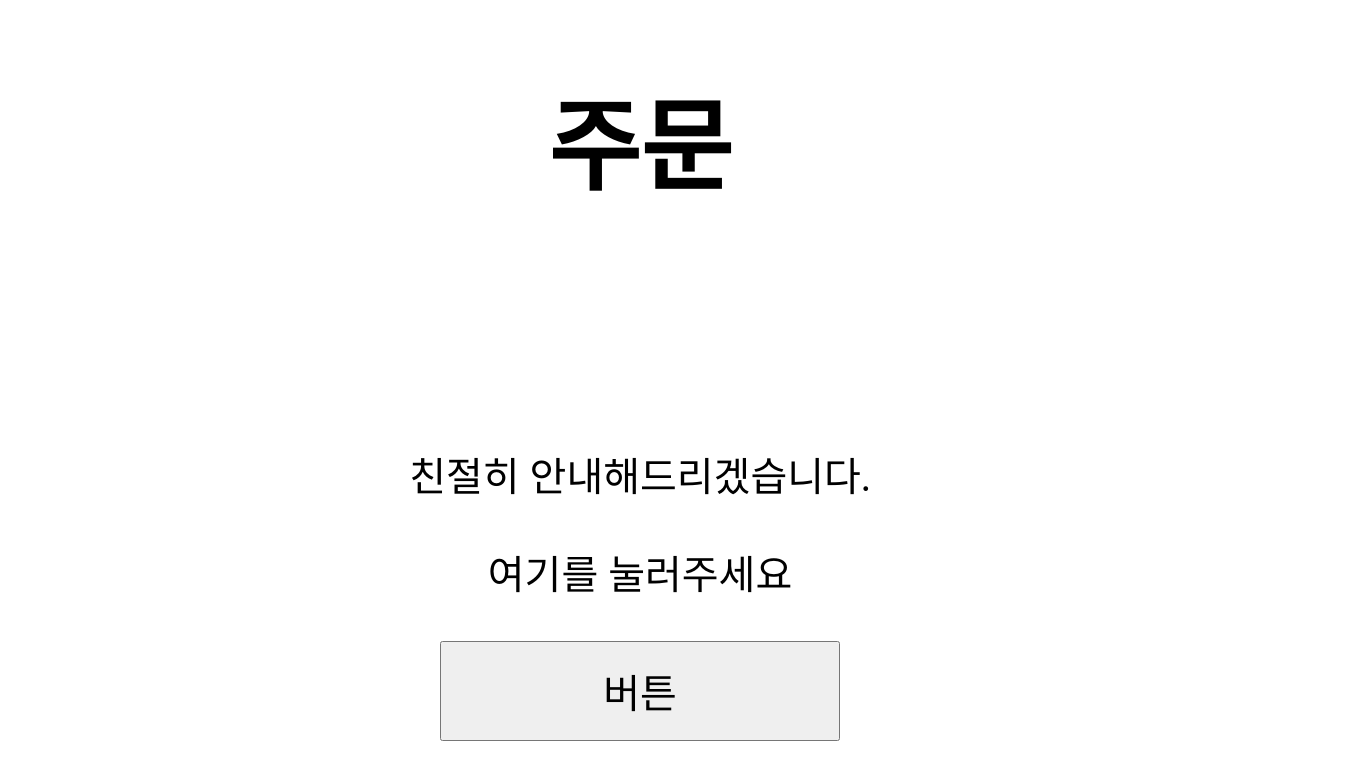
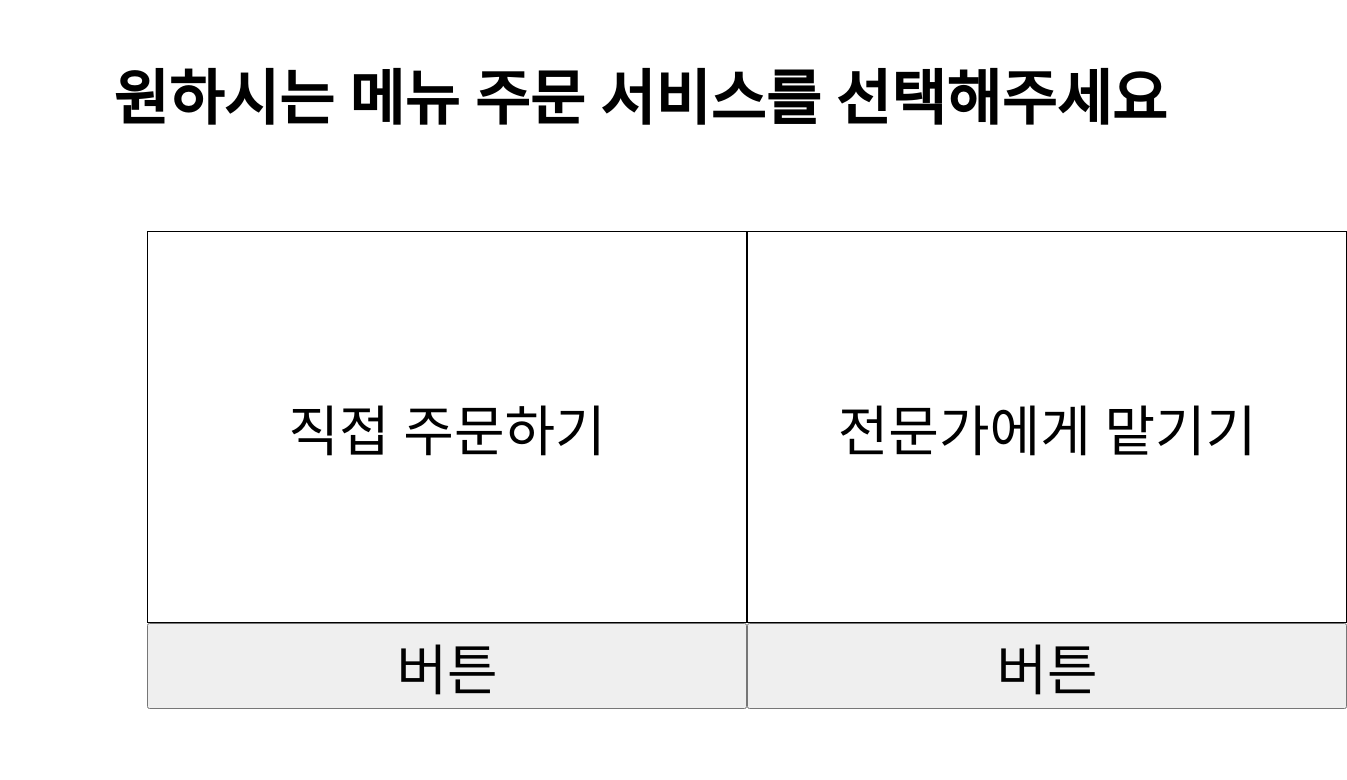
Before and after one commit to Jung-Jin-Yong/KIOSK-for-senior-citizens, a plain HTML site: page index.html in a window 1280 px wide. Shown: the whole page, 1347 px wide, since content can reach past the window. Drawn offline with Linux system fonts and the light colour scheme.

Commit message:
Version 0.3

```diff
--- a/engine.js
+++ b/engine.js
@@ -1,3 +1 @@
-function start(){
-
-}
+const onlyHamburger=
--- a/index.html
+++ b/index.html
@@ -9,11 +9,17 @@
   <body>
     <script src="engine.js"></script>
     <div id="info">
-      <h1 class="title">주문</h1>
-      <br><br><br><br><br><br><br>
-      <p class="explanation">친절히 안내해드리겠습니다.</p>
-      <p class="explanation">여기를 눌러주세요</p>
-      <input type="button" value="버튼" id="pushButton" onClick="location.href='firstStep.html'">
-    </div>
+      <h1 class="title">원하시는 메뉴 주문 서비스를 선택해주세요</h1>
+      <br><br><br>
+        <div id="grid">
+          <div class="menu">
+            <p id="menu1">직접 주문하기</p>
+          </div>
+          <div class="menu">
+            <p id="menu2">전문가에게 맡기기</p>
+          </div>
+          <input type="button" value="버튼" class="push">
+          <input type="button" value="버튼" class="push" onclick="location.href='firstStep.html'">
+        </div>
   </body>
 </html>
--- a/indexDeco.css
+++ b/indexDeco.css
@@ -1,17 +1,29 @@
 .title{
+  margin-top: 250px;
   text-align: center;
-  font-size: 100px;
+  font-size: 60px;
+  margin-top: 50px;
 }
 
-#pushButton{
-  width: 400px;
-  height: 100px;
-  font-size: 40px;
-}
 #info{
   text-align: center;
 }
 
-.explanation{
-  font-size:40px;
+#grid{
+  width:78%;
+  margin: auto;
+  display: grid;
+  grid-template-columns: 600px 600px;
 }
+
+.menu{
+  border: 1px solid;
+  padding: 100px;
+  padding-right: 60px;
+  padding-left: 60px;
+  font-size: 55px;
+}
+
+.push{
+  font-size: 55px;
+}
--- a/firstDeco.css
+++ b/secondDeco.css
@@ -1,12 +1,6 @@
 .title{
   text-align: center;
   font-size: 100px;
-}
-
-#pushButton{
-  width: 400px;
-  height: 100px;
-  font-size: 40px;
 }
 
 #info{
@@ -14,7 +8,7 @@
 }
 
 .explanation{
-  font-size:50px;
+  font-size:45px;
 }
 
 #grid{
@@ -29,18 +23,20 @@
     width:90%;
     margin: auto;
     display: grid;
-    grid-template-columns: 200px 200px 200px;
+    grid-template-columns: 250px 250px 250px;
   }
 } /* 모바일 디바이스용*/
 
 .menu{
   font-size: 50px;
   border: 1px solid;
-  padding-top: 100px;
-  padding-bottom: 200px;
 }
 
 .menuButton{
   height:100px;
   font-size: 50px;
 }
+
+.push{
+  font-size: 50px;
+}
```
Also changed, not shown: firstStep.html (+7 -7 lines), secondStep.html (added, +38 -0 lines).
